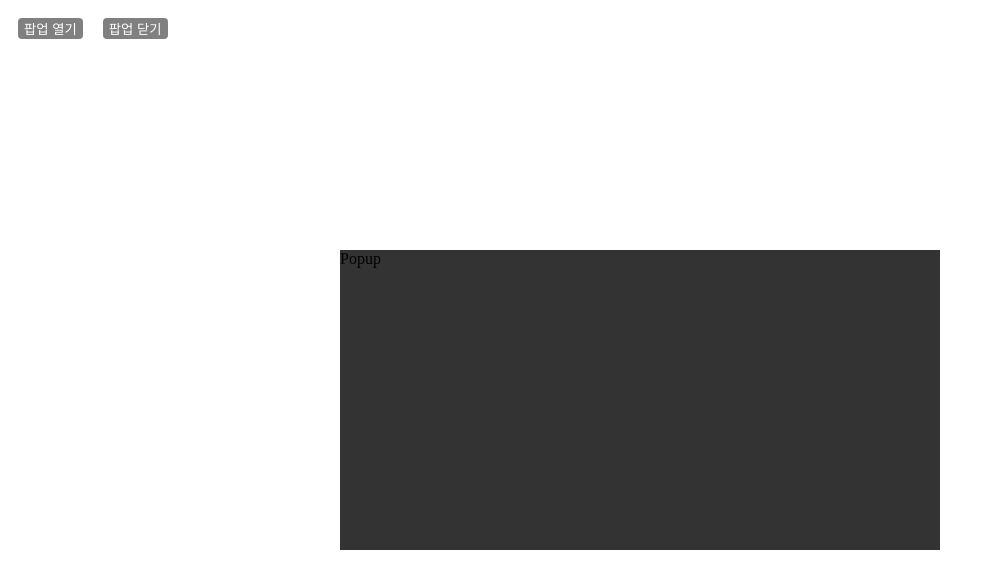
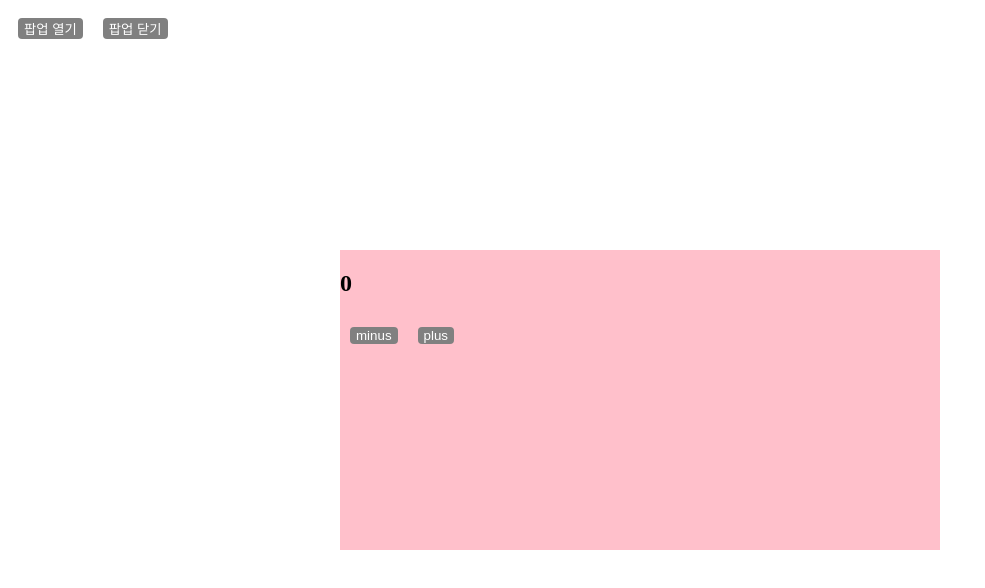
Before and after one commit to yoochan0108/react, a React (Create React App) app: page /#/ in a window 1280 px wide. Both pictures are taken after a click on the button "팝업 열기". Shown: the top 588 px of the page, without its empty margins (0-985 px from the left). Built offline with nearby package versions, Linux system fonts and the light colour scheme.

Commit message:
컴퍼넌트 생성

```diff
--- a/src/compornents/Popup.jsx
+++ b/src/compornents/Popup.jsx
@@ -1,5 +1,29 @@
+import { useEffect } from 'react';
+import { useState } from 'react';
+
 function Popup() {
-	return <aside>Popup</aside>;
+	const [Num, setNum] = useState(0);
+	useEffect(() => {
+		//컴포넌트 mount시 한번만 실행
+		console.log('Popup생성');
+
+		return () => {
+			//컴포넌트가 unmount시 한번만 실행
+			console.log('Popup소멸');
+		};
+	}, []);
+
+	useEffect(() => {
+		console.log('popup');
+	}, []);
+
+	return (
+		<aside>
+			<h1>{Num}</h1>
+			<button onClick={() => setNum(Num - 1)}>minus</button>
+			<button onClick={() => setNum(Num + 1)}>plus</button>
+		</aside>
+	);
 }
 
 export default Popup;
--- a/src/style.scss
+++ b/src/style.scss
@@ -11,7 +11,7 @@
 aside {
 	width: 600px;
 	height: 300px;
-	background: #333;
+	background: pink;
 	position: fixed;
 	top: 50%;
 	left: 50%;
```
